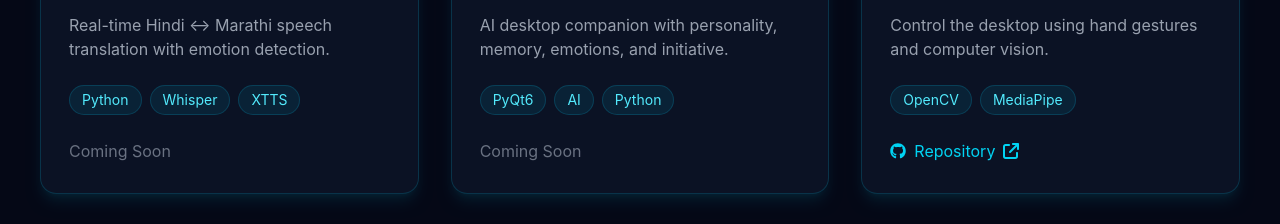
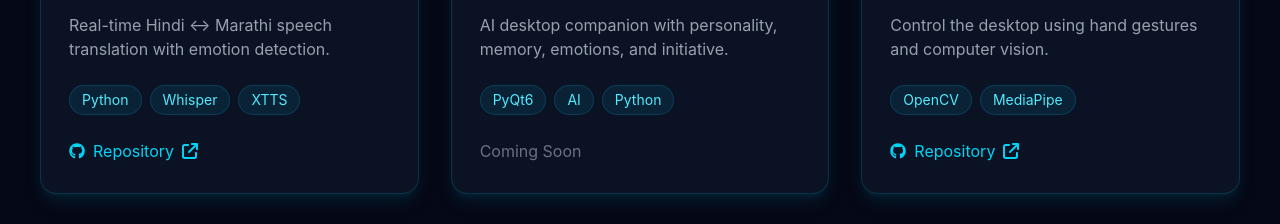
Before and after one commit to SayedSameeh/sameeh-portfolio, a React (Vite) app: page / in a window 1280 px wide. Shown: the part 940-1164 px from the top of the page. Built offline with nearby package versions, Linux system fonts and the light colour scheme.

Commit message:
Link STTTS project repository

```diff
--- a/src/components/Projects.jsx
+++ b/src/components/Projects.jsx
@@ -23,7 +23,7 @@ const projects = [
     description:
       "Real-time Hindi ↔ Marathi speech translation with emotion detection.",
     tech: ["Python", "Whisper", "XTTS"],
-    github: null,
+    github: "https://github.com/SayedSameeh/STTTS-Translator",
   },
 
   {
```
